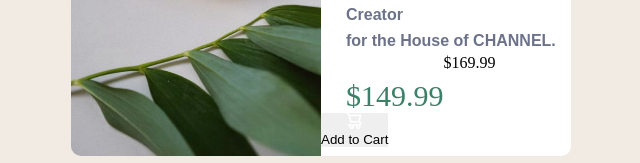
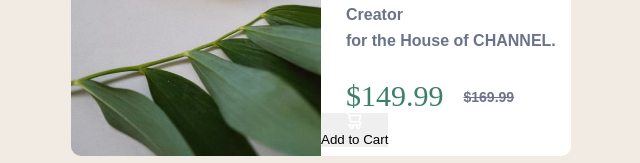
Before and after one commit to mehwishjbe/product-dePerfum, a plain HTML site: page index.html in a window 1280 px wide. Shown: the part 364-527 px from the top of the page, without its empty margins (319-959 px from the left). Drawn offline with Linux system fonts and the light colour scheme.

Commit message:
price 2 css

```diff
--- a/style.css
+++ b/style.css
@@ -75,3 +75,13 @@ span{
     padding-top: 25px;
     font-family: 'Fraunces', serif;
 }
+
+#price2{
+    text-decoration: line-through;
+    color: hsl(228, 12%, 48%);
+    font-family: 'Barlow Semi Condensed', sans-serif;
+    font-size: 14px;
+    font-weight: bold;
+    padding-left: 20px;
+    padding-top: 35px;
+}
```
